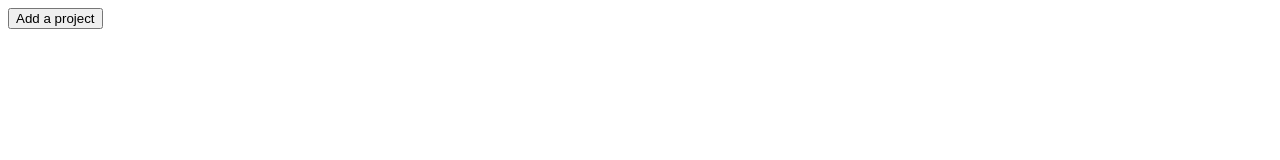
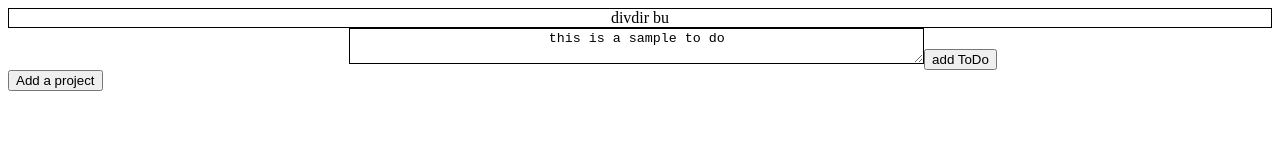
Before and after one commit to 0xtaf/todo, a website built with webpack: page dist/index.html in a window 1280 px wide. Built offline with nearby package versions, Linux system fonts and the light colour scheme.

Commit message:
to do is added

```diff
--- a/src/index.js
+++ b/src/index.js
@@ -1,9 +1,12 @@
 import PageLoad from './modules/pageLoad';
+import {myProjects, index} from './modules/pageLoadLogic';
 import CreateProjects from './modules/createProjects';
 import log from './modules/trial';
 import {addProjectButtonFunc, closeForm, submitForm} from './modules/addProjectButton';
+import addTodo from './modules/addTodoButton';
 
 
 PageLoad.addProject.addEventListener('click', addProjectButtonFunc);
 PageLoad.cancelButton.addEventListener('click', closeForm);
 PageLoad.addButton.addEventListener('click', submitForm);
+PageLoad.addButtonTodo.addEventListener('click', addTodo);
--- a/src/modules/addProjectButton.js
+++ b/src/modules/addProjectButton.js
@@ -1,5 +1,5 @@
 import PageLoad from './pageLoad';
-import myProjects from './pageLoadLogic';
+import {myProjects, index} from './pageLoadLogic';
 import createProjects from './createProjects';
 import renderProjectsFunc from './renderProjects'
 
--- /dev/null
+++ b/src/modules/addTodoButton.js
@@ -0,0 +1,20 @@
+import PageLoad from './pageLoad';
+import {myProjects, index} from './pageLoadLogic';
+import createProjects from './createProjects';
+import renderProjectsFunc from './renderProjects';
+import getProjectIndex from './choseProject';
+import renderToDosFunc from './renderToDos';
+
+function addTodo() {
+    console.log("add to doooo")
+    console.log(index.indexNo);
+
+
+    let todoTitle = document.querySelector('.todoTitle').value;
+    myProjects[index.indexNo].title = todoTitle;
+    console.log(myProjects)
+    // renderToDosFunc(); bunu renderlamak kaldı.
+
+}
+
+export default addTodo
--- /dev/null
+++ b/src/modules/choseProject.js
@@ -0,0 +1,10 @@
+import {myProjects, index} from './pageLoadLogic';
+import PageLoad from './pageLoad';
+
+function getProjectIndex() {
+    const projectIndex = this.parentNode.dataset.index;
+    index.indexNo = projectIndex;
+    console.log(index.indexNo)
+}
+
+export default getProjectIndex
--- a/src/modules/pageLoad.js
+++ b/src/modules/pageLoad.js
@@ -2,6 +2,9 @@ const PageLoad = (()=>{
     const addProject = document.createElement('button');
     addProject.textContent = "Add a project";
     document.body.appendChild(addProject);
+
+    const container = document.querySelector('.container');
+    const container2 = document.querySelector('.container2');
 
     const addProjectForm = document.querySelector('.newProjectViewForm');
     addProjectForm.style.display = "none";
@@ -14,7 +17,29 @@ const PageLoad = (()=>{
     const table2 = document.getElementById("table2");
     const toDoProject = document.getElementById("toDoContent");
 
-    return {addProject, addProjectForm, cancelButton, addButton, contentProject, table, table2, toDoProject};
+    const header = document.createElement('div');
+    header.textContent ="divdir bu";
+    header.className = "header";
+    document.body.insertBefore(header, container);
+
+    const todoTitle = document.createElement('textarea');
+     todoTitle.className = "todoTitle";
+    const todoTextNode = document.createTextNode("this is a sample to do");
+    todoTextNode.className = "todoTextNode";
+
+    todoTitle.appendChild(todoTextNode);
+    container2.insertBefore(todoTitle, table2)
+
+    const addButtonTodo = document.createElement('button');
+    addButtonTodo.className = "addButtonTodo";
+    addButtonTodo.textContent="add ToDo"
+    container2.insertBefore(addButtonTodo, table2);
+
+
+    return {addProject, addProjectForm, cancelButton, addButton,
+        contentProject, table, table2, toDoProject, header, container,
+        container2, todoTitle, todoTextNode, addButtonTodo
+    };
 })();
 
 export default PageLoad
--- a/src/modules/pageLoadLogic.js
+++ b/src/modules/pageLoadLogic.js
@@ -1,3 +1,6 @@
 let myProjects = [];
+let index = {
+    indexNo:-1
+};
 
-export default myProjects
+export {myProjects, index}
--- a/src/modules/renderProjects.js
+++ b/src/modules/renderProjects.js
@@ -1,6 +1,8 @@
-import myProjects from './pageLoadLogic';
+import {myProjects, index} from './pageLoadLogic';
 import PageLoad from './pageLoad';
 import renderToDosFunc from './renderToDos.js';
+import getProjectIndex from './choseProject';
+
 
 function renderProjectsFunc() {
     let length = myProjects.length - 1;
@@ -12,6 +14,7 @@ function renderProjectsFunc() {
 
         cell1.innerHTML = myProjects[i].name;
         cell1.addEventListener('click', renderToDosFunc)
+        cell1.addEventListener('click', getProjectIndex)
     }
 
 
--- a/src/modules/renderToDos.js
+++ b/src/modules/renderToDos.js
@@ -1,8 +1,9 @@
-import myProjects from './pageLoadLogic';
+import {myProjects, index} from './pageLoadLogic';
 import PageLoad from './pageLoad';
+import getProjectIndex from './choseProject';
 
 function renderToDosFunc() {
-    console.log(this.parentNode.dataset.index);
+    PageLoad.header.textContent = myProjects[this.parentNode.dataset.index].name;
+    // getProjectIndex()
 }
-
 export default renderToDosFunc
```
Also changed, not shown: dist/index.html, dist/main.js, dist/style.css.
